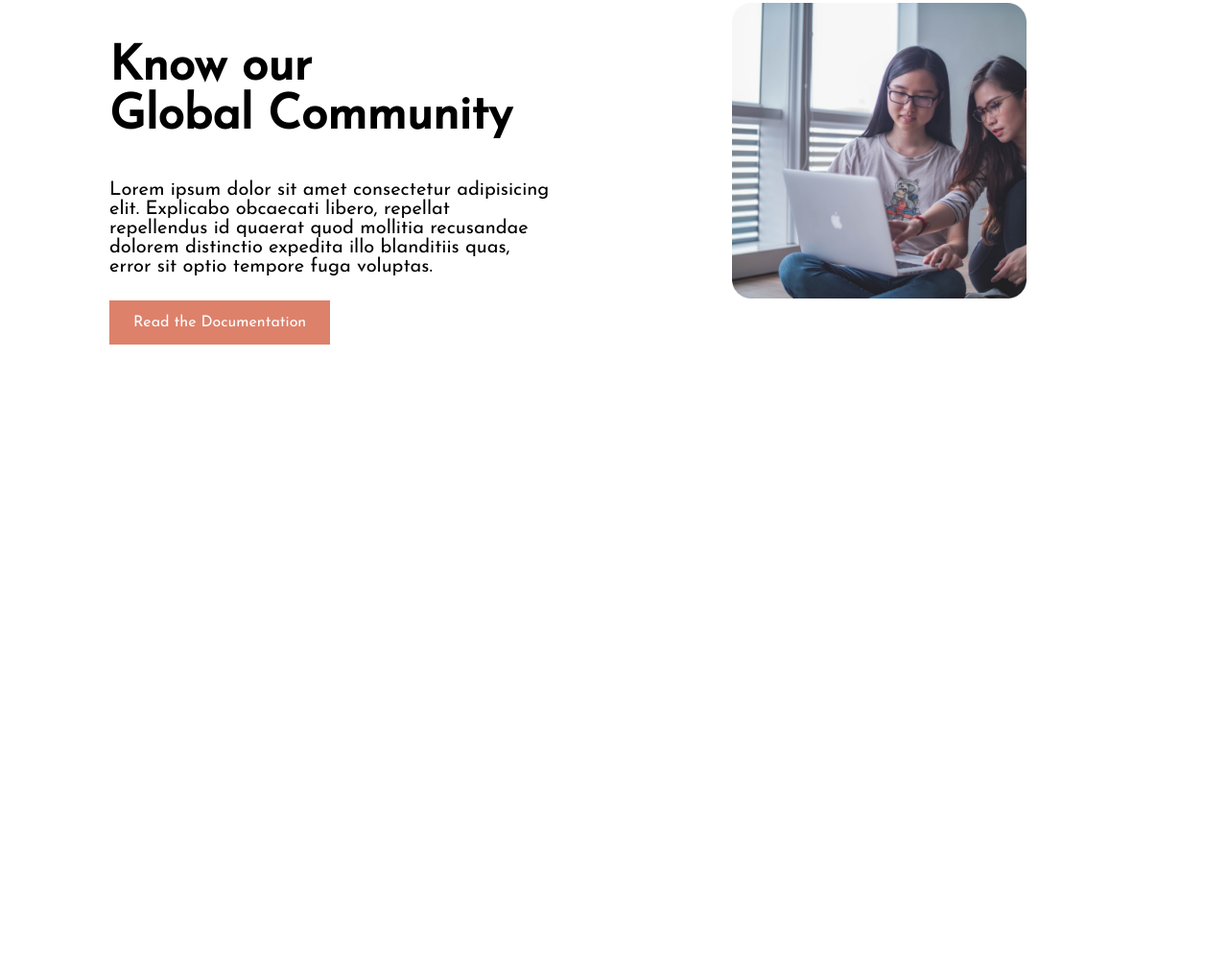
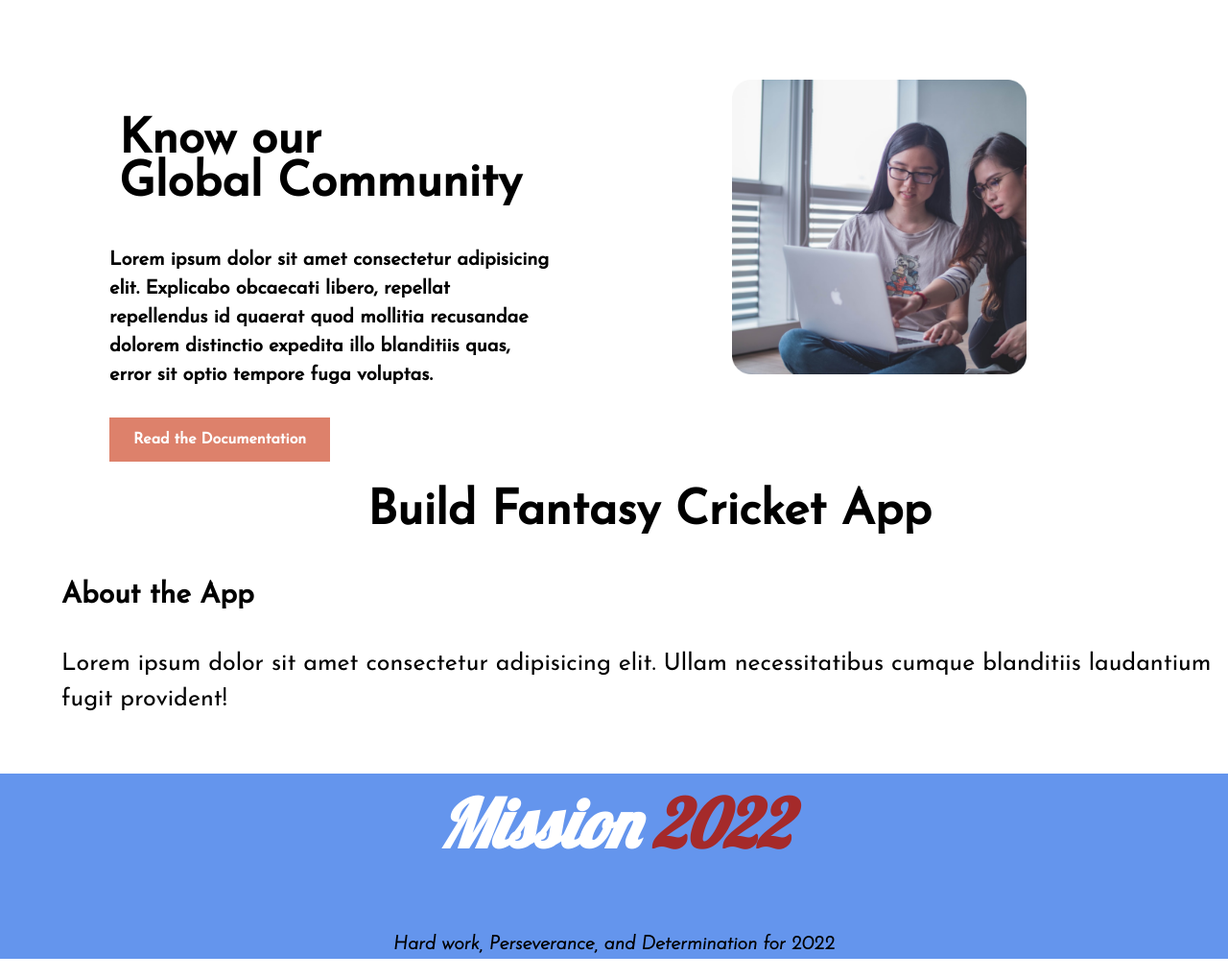
Before and after one commit to T4N51R/my-mission-2022, a plain HTML site: page index.html in a window 1280 px wide. Shown: the part 1599-2618 px from the top of the page at 96% size. Before the commit the page ends 1958 px from the top, so only its background shows below. Drawn offline with Linux system fonts and the light colour scheme.

Commit message:
structure done

```diff
--- a/index.html
+++ b/index.html
@@ -13,12 +13,17 @@
     <link
         href="https://fonts.googleapis.com/css2?family=Josefin+Sans:ital,wght@0,400;1,300&family=Poppins&family=Roboto:wght@100&family=Source+Sans+Pro:wght@300&display=swap"
         rel="stylesheet">
+    <link rel="preconnect" href="https://fonts.googleapis.com">
+    <link rel="preconnect" href="https://fonts.gstatic.com" crossorigin>
+    <link
+        href="https://fonts.googleapis.com/css2?family=Josefin+Sans:ital,wght@0,400;1,300&family=Lobster&family=Poppins&family=Roboto:wght@100&display=swap"
+        rel="stylesheet">
 </head>
 
 <body>
     <section class="top">
         <div class="intro">
-            <div class="head">
+            <div class="head" id="effect">
                 <h1>Stay Focused On</h1>
                 <h1 id="color-it">Mission 2022</h1>
             </div>
@@ -32,7 +37,7 @@
         </div>
     </section>
     <section class="top-bottom">
-        <h1>My Mission in <span id="color-it">2022</span></h1>
+        <h1 class="head">My Mission in <span id="color-it">2022</span></h1>
         <div class="box">
             <div class="intro" id="one">
                 <img src="images/illustrators/illustrator-1.png" alt="">
@@ -56,16 +61,16 @@
             <img src="images/pictures/project.png" alt="">
         </div>
         <div class="design">
-            <h1>Develop <br>
+            <h1 class="head">Develop <br>
                 Without Limits</h1>
             <p>Lorem ipsum dolor sit amet consectetur adipisicing elit. Suscipit ullam eveniet, quibusdam fugit est
                 provident tempore quidem. Assumenda, sunt atque?</p>
             <a href="#" class="link-design">Read the Documentation</a>
         </div>
     </section>
-    <section class="middle">
+    <section class="middle-low">
         <div class="design">
-            <h1>Know our <br>
+            <h1 class="head">Know our <br>
                 Global Community</h1>
             <p>Lorem ipsum dolor sit amet consectetur adipisicing elit. Explicabo obcaecati libero, repellat repellendus
                 id quaerat quod mollitia recusandae dolorem distinctio expedita illo blanditiis quas, error sit optio
@@ -76,6 +81,17 @@
             <img src="images/pictures/coding.png" alt="">
         </div>
     </section>
+    <section class="as-your-wish">
+        <h1 class="head">Build Fantasy Cricket App</h1>
+        <h3>About the App</h3>
+        <p>Lorem ipsum dolor sit amet consectetur adipisicing elit. Ullam necessitatibus cumque blanditiis
+            laudantium fugit provident!</p>
+        </div>
+    </section>
+    <footer>
+        <h2>Mission <span id="c-change">2022</span></h2>
+        <p>Hard work, Perseverance, and Determination for 2022</p>
+    </footer>
 </body>
 
 </html>
--- a/style.css
+++ b/style.css
@@ -1,8 +1,8 @@
 body{
     margin: 0;
     font-family: 'Josefin Sans', sans-serif;
-    font-size: 16px;
-    font-weight:500 ;
+    line-height: 1.5;
+    font-weight: 800;
 }
 .top{
     display: flex;
@@ -16,11 +16,15 @@ body{
     width:60%;
 }
 .head{
+    font-size: 50px;
+    font-weight: 700;
+    padding-left: 10px;
+    line-height: 0.9;
+}
+#effect{
+    border-left: 6px solid aquamarine;
+    border-radius: 5px;
     font-size: 40px;
-    font-weight: 900;
-    border-left: 6px solid aquamarine;
-    padding-left: 10px;
-    border-radius: 5px;
 }
 .intro p{
     color:black;
@@ -42,8 +46,6 @@ body{
     width:100%;
 }
 .top-bottom h1{
-    font-weight: 800;
-    font-size: 45px;
     text-align: center;
 }
 .box{
@@ -78,6 +80,7 @@ body{
 .middle{
     display: flex;
     width: 100%;
+    margin-top: 100px;
 }
 .design{
     width:40%;
@@ -87,25 +90,53 @@ body{
     width:60%;
     margin-left: 24%;
 }
-.design h1{
-    font-size: 50px;
-    font-weight: 700;
-}
+
 .design p{
     color:black;
     font-size: 20px;
     text-align: left;
     margin-bottom: 40px;
 }
-.middle{
+.middle-low{
+    display: flex;
+    width: 100%;
     margin-top: 100px;
 }
-.middle p{
+.middle-low p{
     margin-left: 50px;
 }
-.middle h1{
+.middle-low h1{
     margin-left: 50px;
 }
-.middle a{
+.middle-low a{
     margin-left: 50px;
 }
+.as-your-wish h1{
+    text-align: center;
+}
+.as-your-wish h3{
+    font-size: 30px;
+}
+.as-your-wish p{
+    font-size: 25px;
+    font-weight: 300;
+}
+.as-your-wish{
+    margin-left: 5%;
+}
+footer{
+    background-color: cornflowerblue;
+    text-align: center;
+    font-style: italic;
+}
+footer h2{
+    font-family: 'Lobster', cursive;
+    font-size: 70px;
+    color: white;
+}
+footer p{
+    font-size: 20px;
+}
+#c-change{
+    color:brown
+}
```
